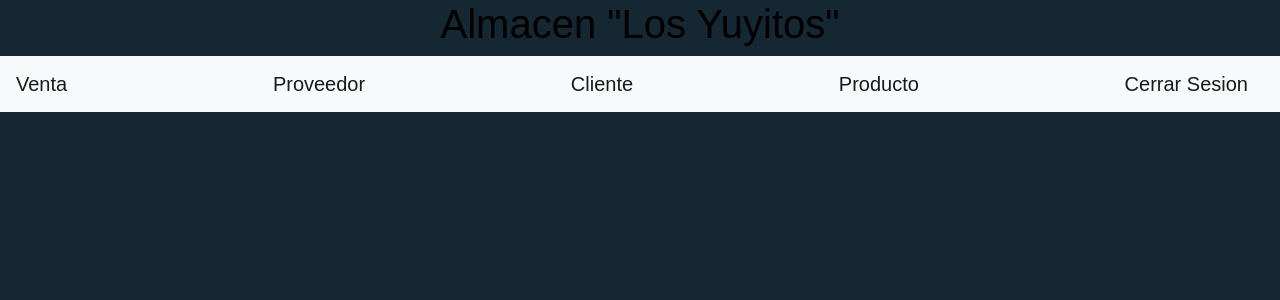
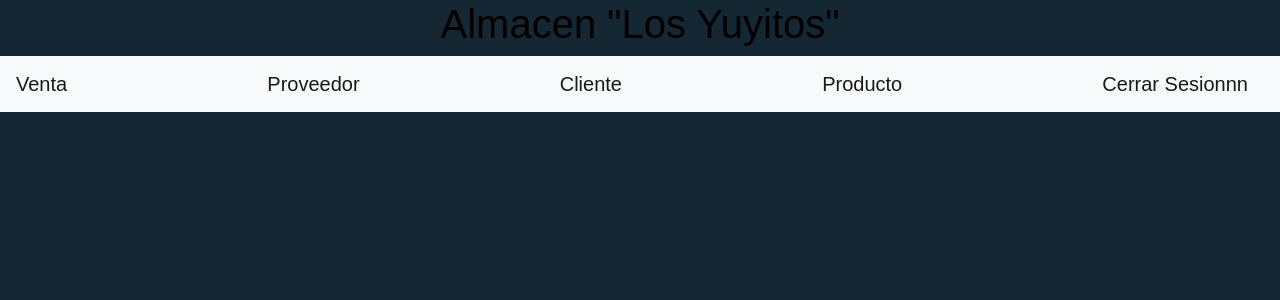
Before and after one commit to gabrielr291/NegocioJuanita, a Django app: page /cliente.html in a window 1280 px wide. Shown: the top 300 px of the page. Run offline with Django 3.2, Linux system fonts and the light colour scheme; some libraries are stand-ins or nearby versions.

Commit message:
Update cliente.html
meriotoalanocheeeeeeeeeeeeee

```diff
--- a/myAlmacen/almacenDonaJuanita/templates/web/cliente.html
+++ b/myAlmacen/almacenDonaJuanita/templates/web/cliente.html
@@ -18,7 +18,7 @@
     <a class="navbar-brand" href="{% url 'PROVEEDOR'%}">Proveedor</a>
     <a class="navbar-brand" href="{% url 'CLIENTE'%}">Cliente</a>
     <a class="navbar-brand" href="{% url 'PRODUCTO'%}">Producto</a>
-    <a class="navbar-brand" href="{% url 'LOGIN'%}">Cerrar Sesion</a>
+    <a class="navbar-brand" href="{% url 'LOGIN'%}">Cerrar Sesionnn</a>
     </nav>
     <div class="form-holder"id="centrar">
         <div class="row">
```
